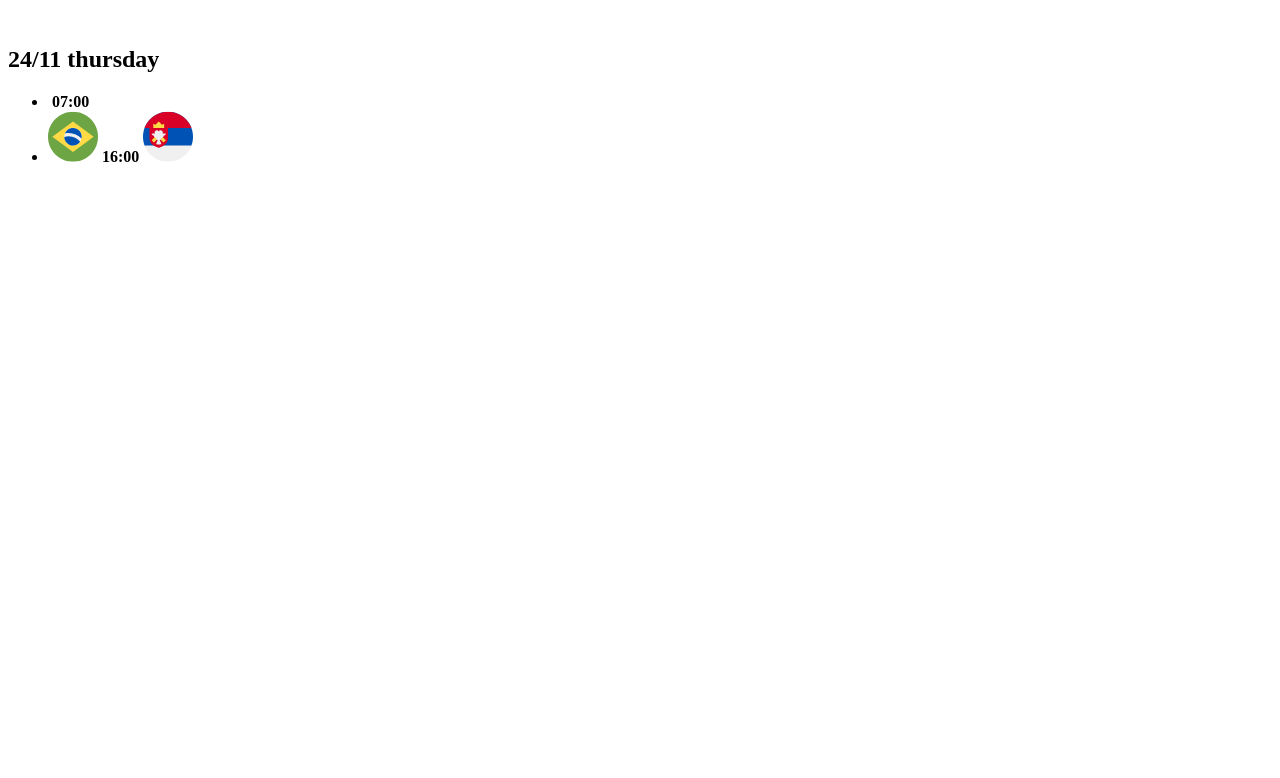
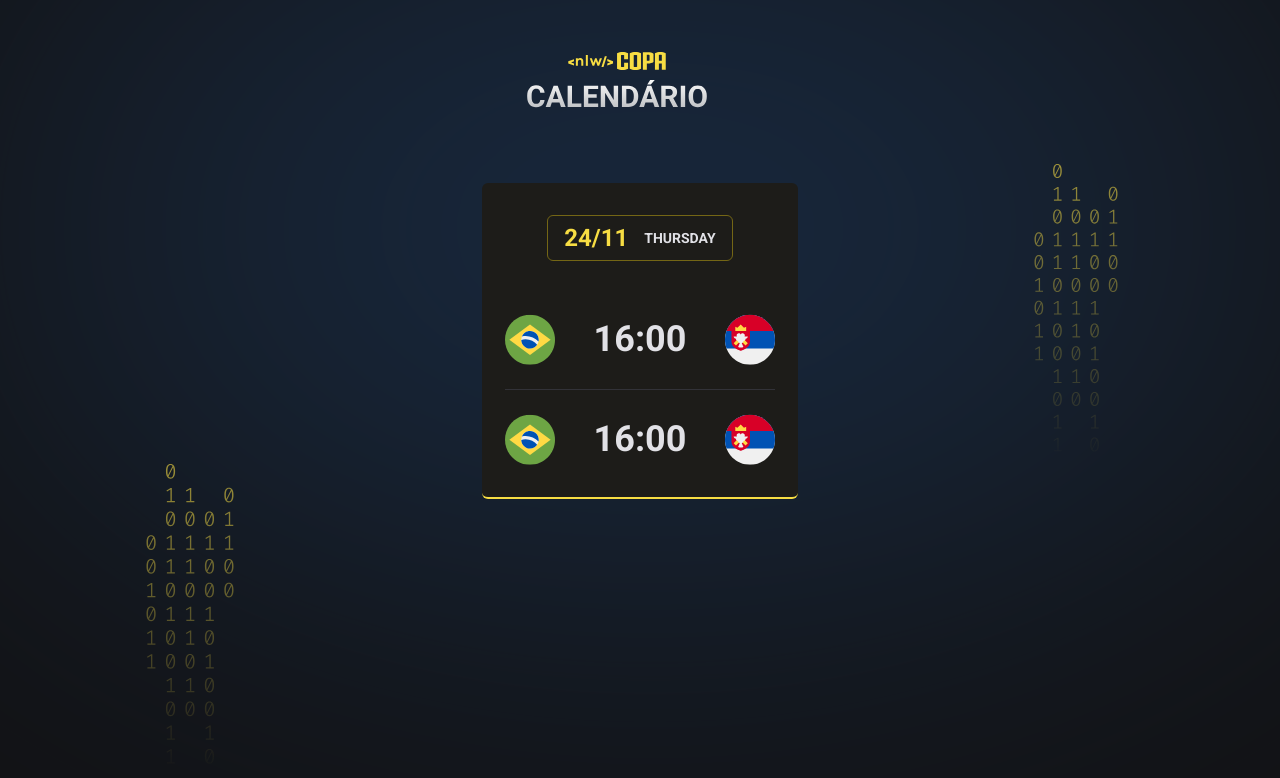
Before and after one commit to lucascpedroso/nlw-WorldCup, a plain HTML site: page index.html in a window 1280 px wide. Drawn offline with Linux system fonts and the light colour scheme.

Commit message:
added css

```diff
--- a/index.html
+++ b/index.html
@@ -5,6 +5,10 @@
         <meta http-equiv="X-UA-Compatible" content="IE=edge">
         <meta name="viewport" content="width=device-width, initial-scale=1.0">
         <title>World Cup Matches app</title>
+        <link rel="stylesheet" href="style.css">
+        <link rel="preconnect" href="https://fonts.googleapis.com">
+        <link rel="preconnect" href="https://fonts.gstatic.com" crossorigin>
+        <link href="https://fonts.googleapis.com/css2?family=Roboto:wght@700;900&display=swap" rel="stylesheet">
     </head>
     <body>
         <div id="app">
@@ -17,11 +21,10 @@
                     <h2>24/11 <span>thursday</span></h2>
                     <ul>
                         <li>
-                            <img src="" alt="">
-                            <strong>07:00</strong>
-                            <img src="" alt="">
+                            <img src="assets/icon-brazil.svg" alt="Brazil's flag">
+                            <strong>16:00</strong>
+                            <img src="assets/icon-serbia.svg" alt=" Serbia's flag">
                         </li>
-
                         <li>
                             <img src="assets/icon-brazil.svg" alt="Brazil's flag">
                             <strong>16:00</strong>
--- /dev/null
+++ b/style.css
@@ -0,0 +1,88 @@
+* {
+  margin: 0;
+  padding: 0;
+  box-sizing: border-box;
+}
+
+ul {
+  list-style: none;
+}
+
+body {
+  background-color: #121214;
+  background-image: url(./assets/bg.svg);
+  background-position-x: center;
+  background-position-y: 55% ;
+}
+
+body * {
+  font-family: 'Roboto', sans-serif;
+}
+
+#app {
+  width: fit-content;
+  margin: 52px auto;
+}
+
+header {
+  margin-bottom: 63px;
+}
+
+.card {
+  padding: 32px 23px;
+  text-align: center;
+
+  background: #1d1c19;
+  border-bottom: 2px solid #f7dd43;
+  border-radius: 6px;
+}
+
+.card h2 {
+  display: flex;
+  gap: 16px;
+  justify-content: center;
+  align-items: center;
+
+  padding: 8px 16px;
+  border: 1px solid #746615;
+  border-radius: 6px;
+
+  width: fit-content;
+  margin-inline: auto;
+  margin-bottom: 53px;
+
+  color: #f7dd43;
+}
+
+.card h2 span {
+  color: #e1e1e6;
+  font-size: 14px;
+  text-transform: uppercase;
+}
+
+.card ul {
+  display: flex;
+  flex-direction: column;
+  gap: 24px;
+
+  width: 270px;
+}
+
+.card ul li {
+  display: flex;
+  align-items: center;
+  justify-content: space-between;
+}
+
+.card ul li  + li {
+  padding-top: 24px;
+  border-top: 1px solid #323238;
+}
+
+.card ul li strong {
+  font-weight: 900px;
+  font-size: 36px;
+  line-height: 125%;
+
+  color: #e1e1e6;
+}
```
Also changed, not shown: assets/bg.svg (added), assets/logo.svg (added).
